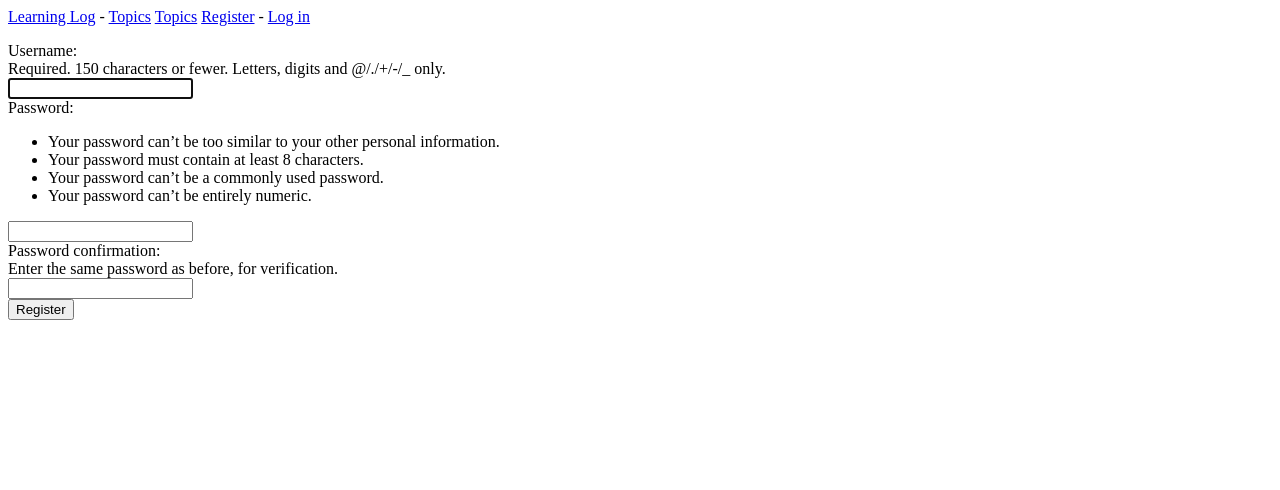
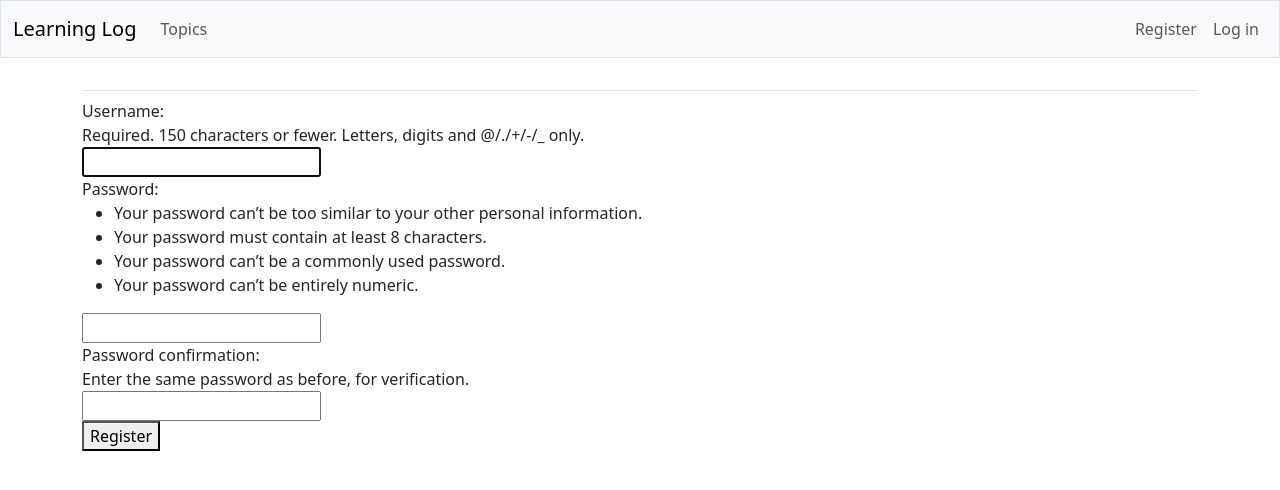
Before and after one commit to BrianBett125/Learning_Log, a Django app: page /accounts/register/ in a window 1280 px wide. Shown: the top 490 px of the page. Run offline with Django 5.2, Linux system fonts and the light colour scheme; some libraries are stand-ins or nearby versions.

Commit message:
bootstrap embedded in base.html

```diff
--- a/learning_logs/templates/learning_logs/base.html
+++ b/learning_logs/templates/learning_logs/base.html
@@ -1,22 +1,74 @@
-<p>
-<a href="{% url 'learning_logs:index' %}">Learning Log</a> -
-<a href="{% url 'learning_logs:topics' %}">Topics</a>
-<a href="{% url 'learning_logs:topics' %}">Topics</a>
+<!doctype html>
+<html lang="en">
+<head>
+  <meta charset="utf-8">
+  <meta name="viewport" content="width=device-width, initial-scale=1">
+  <title>Learning Log</title>
+
+  {% load django_bootstrap5 %}
+  {% bootstrap_css %}
+  {% bootstrap_javascript %}
+
+</head>
+<body>
+  <nav class="navbar navbar-expand-md navbar-light bg-light mb-4 border">
+    <div class="container-fluid">
+      <a class="navbar-brand" href="{% url 'learning_logs:index' %}">
+          Learning Log</a>
+
+      <button class="navbar-toggler" type="button" data-bs-toggle="collapse"
+        data-bs-target="#navbarCollapse" aria-controls="navbarCollapse"
+        aria-expanded="false" aria-label="Toggle navigation">
+        <span class="navbar-toggler-icon"></span>
+      </button>
+
+      <div class="collapse navbar-collapse" id="navbarCollapse">
+        <ul class="navbar-nav me-auto mb-2 mb-md-0">
+          <li class="nav-item">
+            <a class="nav-link" href="{% url 'learning_logs:topics' %}">
+              Topics</a></li>
+        </ul> <!-- End of links on left side of navbar -->
+
+        <!-- Account-related links -->
+        <ul class="navbar-nav ms-auto mb-2 mb-md-0">
 
           {% if user.is_authenticated %}
-  <span>Hello, {{ user.username }}.</span>
+            <li class="nav-item">
+              <span class="navbar-text me-2">Hello, {{ user.username }}.
+                </span></li>
           {% else %}
-   <a href="{% url 'accounts:register' %}">Register</a> -
-  <a href="{% url 'accounts:login' %}">Log in</a>
+            <li class="nav-item">
+              <a class="nav-link" href="{% url 'accounts:register' %}">
+                  Register</a></li>
+            <li class="nav-item">
+              <a class="nav-link" href="{% url 'accounts:login' %}">
+                  Log in</a></li>
           {% endif %}
-</p>
 
-{% block content %}{% endblock content %}
+        </ul> <!-- End of account-related links -->
 
         {% if user.is_authenticated %}
-  <hr />
-  <form action="{% url 'accounts:logout' %}" method="post">
+          <form action="{% url 'accounts:logout' %}" method='post'>
             {% csrf_token %}
-    <button type="submit">Log out</button>
+            <button name='submit' class='btn btn-outline-secondary btn-sm'>
+              Log out</button>
           </form>
         {% endif %}
+
+      </div> <!-- Closes collapsible parts of navbar -->
+
+    </div> <!-- Closes navbar's container -->
+  </nav> <!-- End of navbar -->
+
+  <main class="container">
+    <div class="pb-2 mb-2 border-bottom">
+      {% block page_header %}{% endblock page_header %}
+    </div>
+
+    <div>
+      {% block content %}{% endblock content %}
+    </div>
+  </main>
+
+</body>
+</html>
--- a/ll_project/settings.py
+++ b/ll_project/settings.py
@@ -34,6 +34,10 @@ INSTALLED_APPS = [
     # my apps.
     'learning_logs',
     'accounts',
+
+    # third party apps.
+    'django_bootstrap5',
+
     # default django apps.
     'django.contrib.admin',
     'django.contrib.auth',
```
Lines whose indentation alone changed are shown as unchanged.
